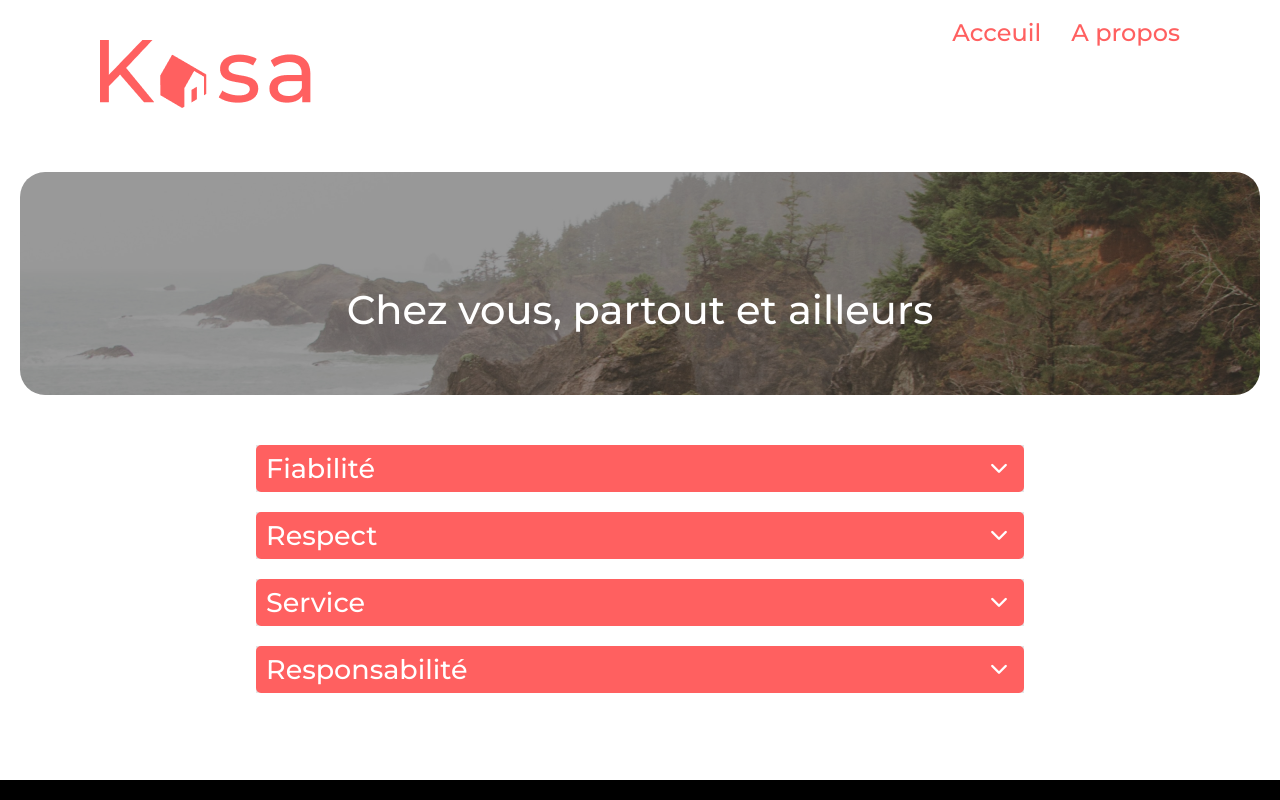
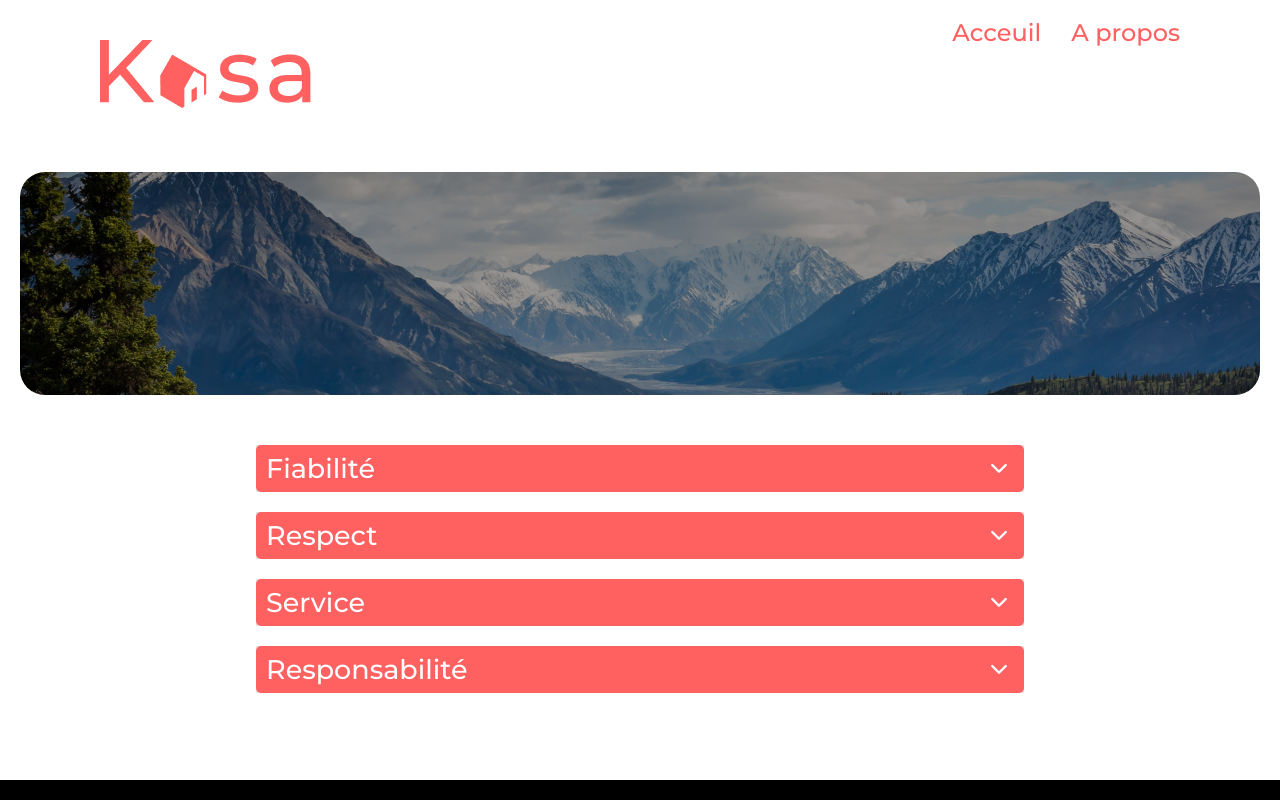
Before and after one commit to JeremyPheli/P11_Kasa, a React (Create React App) app: page /about in a window 1280 px wide. Shown: the top 800 px of the page. Built offline with nearby package versions, Linux system fonts and the light colour scheme.

Commit message:
caroussel

```diff
--- a/src/components/Banner.js
+++ b/src/components/Banner.js
@@ -1,11 +1,24 @@
 import React from "react";
 import "../styles/banner.css";
+import { useLocation } from "react-router-dom";
 
 const Banner = () => {
+  const { pathname } = useLocation();
+
   return (
     <div className="banner">
-      <img src="./images/banner_img.png" alt="paysage" className="banner-img" />
-      <div className="banner-text">Chez vous, partout et ailleurs</div>
+      <img
+        src={
+          pathname === "/about"
+            ? "./images/banner_about_img.png"
+            : "./images/banner_img.png"
+        }
+        alt="paysage"
+        className="banner-img"
+      />
+      {pathname === "/" && (
+        <div className="banner-text">Chez vous, partout et ailleurs</div>
+      )}
     </div>
   );
 };
--- a/src/pages/About.js
+++ b/src/pages/About.js
@@ -13,6 +13,11 @@ const About = () => {
 
   return (
     <div className="main">
+      {/* <img
+        src="./images/banner_about_img.png"
+        alt="paysage"
+        className="banner-img"
+      /> */}
       <Banner />
       <DropDown props={data[0]} title={"fiabilité"} />
       <DropDown props={data[1]} title={"respect"} />
--- a/src/styles/accomodation.css
+++ b/src/styles/accomodation.css
@@ -21,7 +21,7 @@ main {
     color: white;
     font-size: 80px;
     right: 6px;
-    top: 50%;
+    top: 40%;
     cursor: pointer;
 
 }
@@ -31,7 +31,7 @@ main {
     color: white;
     font-size: 80px;
     left: 6px;
-    top: 50%;
+    top: 40%;
     cursor: pointer;
 }
 
--- a/src/styles/banner.css
+++ b/src/styles/banner.css
@@ -6,10 +6,9 @@
     top: 50%;
     display: flex;
     justify-content: center;
-
 }
 
-.banner-img {
+.banner img {
     border-radius: 25px;
     margin-bottom: 50px;
     filter: brightness(0.6);
@@ -23,10 +22,8 @@ font-style: normal;
 font-weight: 500;
 font-size: 40px;
 position: absolute;
-    top: 50%;
+    top: 42%;
     left: 50%;
     transform: translate(-50%, -50%);
-
-
 color: #FFFFFF;
 }
```
